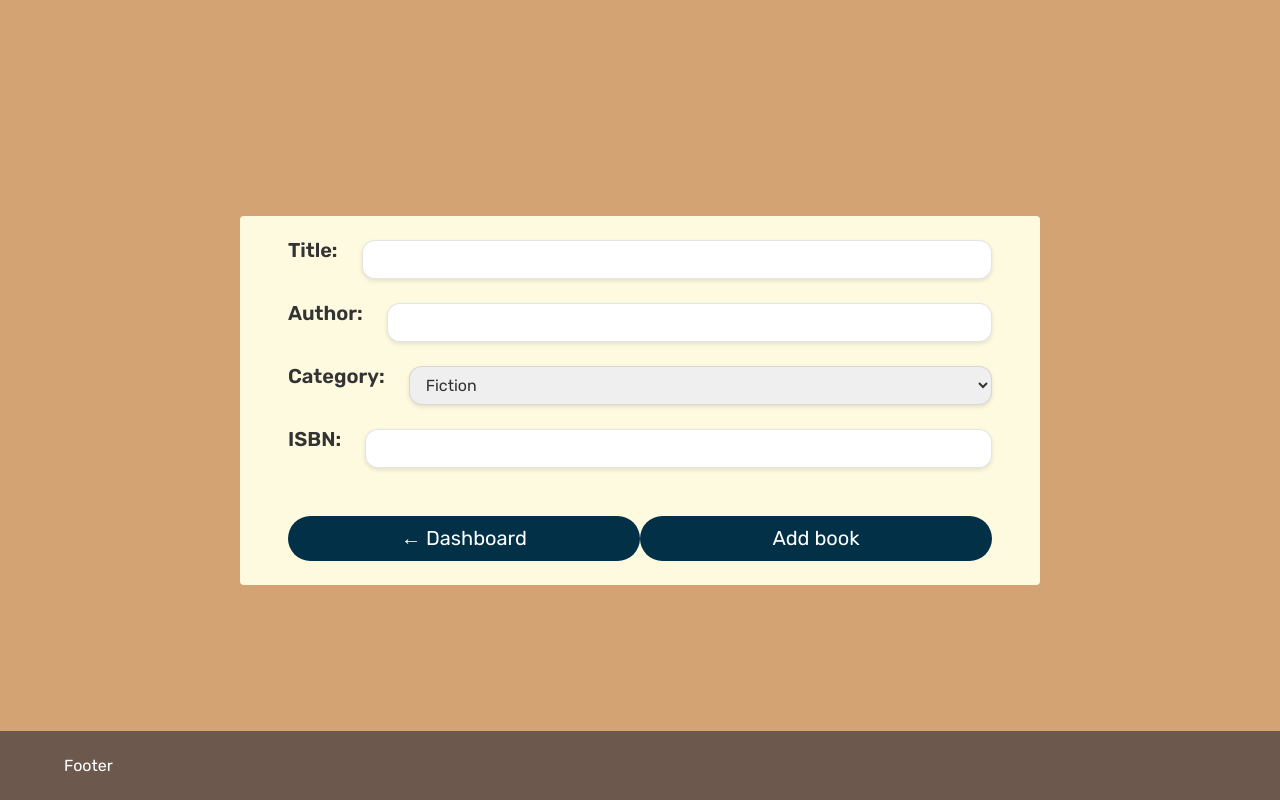
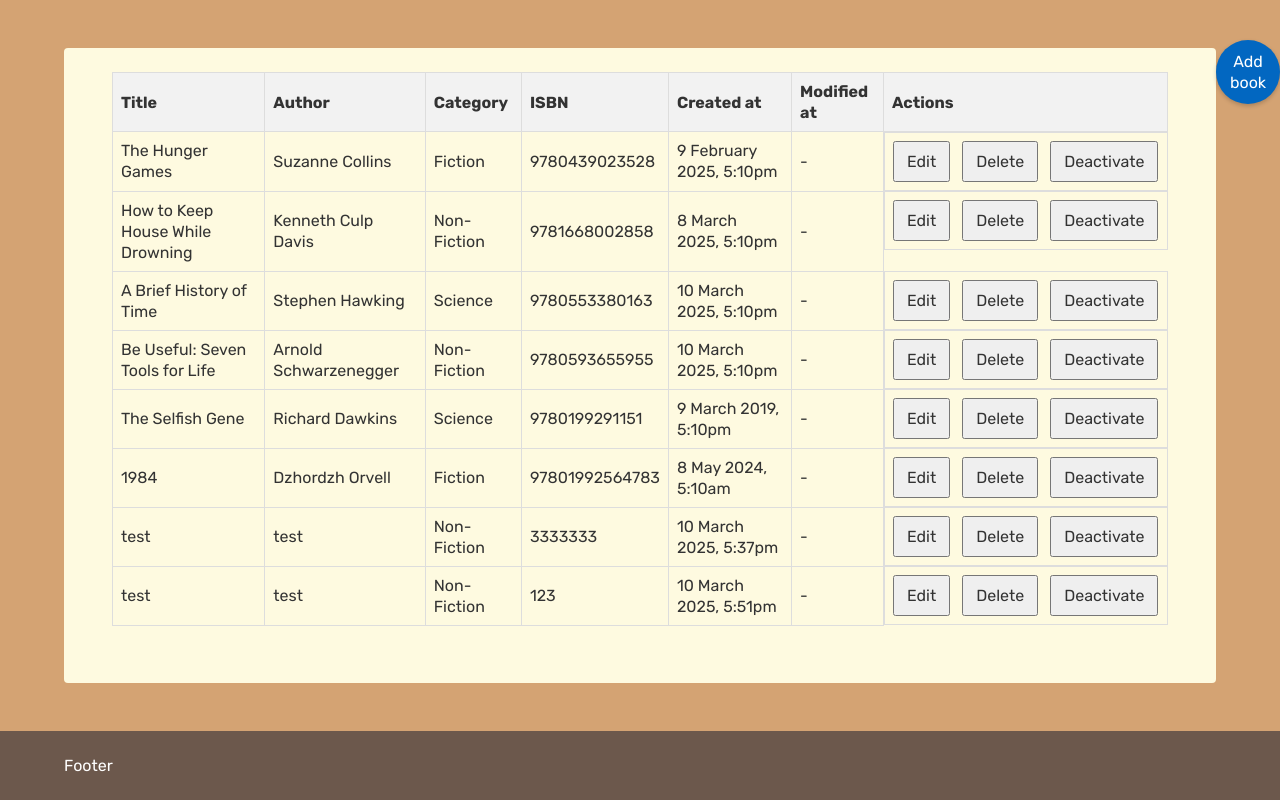
Before and after one commit to ivantelizhenko/Luna__test--ivantelizhenko, a React (Vite) app: page / in a window 1280 px wide. Built offline with nearby package versions, Linux system fonts and the light colour scheme; data requests are answered from the project's data file.

Commit message:
add navigation

```diff
--- a/data/db.json
+++ b/data/db.json
@@ -55,6 +55,14 @@
       "category": "Non-Fiction",
       "isbn": 3333333,
       "createdAt": "10 March 2025, 5:37pm"
+    },
+    {
+      "id": "0.740400081187306",
+      "title": "test",
+      "author": "test",
+      "category": "Non-Fiction",
+      "isbn": 123,
+      "createdAt": "10 March 2025, 5:51pm"
     }
   ]
 }
--- a/src/App.tsx
+++ b/src/App.tsx
@@ -1,8 +1,9 @@
 import styled from 'styled-components';
+import { BooksProvider } from './store/BookContext';
+import { Toaster } from 'react-hot-toast';
 
 import Footer from './components/Footer';
 import Main from './components/Main';
-import { Toaster } from 'react-hot-toast';
 
 const Layout = styled.div`
   display: flex;
@@ -12,11 +13,13 @@
 
 function App() {
   return (
-    <Layout>
-      <Main />
-      <Footer />
-      <Toaster />
-    </Layout>
+    <BooksProvider>
+      <Layout>
+        <Main />
+        <Footer />
+        <Toaster />
+      </Layout>
+    </BooksProvider>
   );
 }
 
--- a/src/components/BookForm/BookForm.tsx
+++ b/src/components/BookForm/BookForm.tsx
@@ -37,7 +37,7 @@
 };
 
 function BookForm() {
-  const { addBook } = useBooks();
+  const { addBook, toDashboard } = useBooks();
   const [formData, setFormData] = useState<DataBookFields>({
     title: '',
     author: '',
@@ -63,7 +63,7 @@
       id: Math.random().toString(),
     };
     addBook(newBook);
-
+    toDashboard();
     setFormData({
       title: '',
       author: '',
@@ -111,7 +111,7 @@
       </BookFormRow>
 
       <BookFormRow>
-        <Button>&larr; Dashboard</Button>
+        <Button onClick={toDashboard}>&larr; Dashboard</Button>
         <Button type="submit">Add book</Button>
       </BookFormRow>
     </StyledBookForm>
--- a/src/components/Button.tsx
+++ b/src/components/Button.tsx
@@ -16,8 +16,12 @@
   type?: 'submit' | 'reset' | 'button';
 };
 
-function Button({ children, type = 'button' }: ButtonProps) {
-  return <StyledButton type={type}>{children}</StyledButton>;
+function Button({ children, type = 'button', onClick }: ButtonProps) {
+  return (
+    <StyledButton type={type} onClick={onClick}>
+      {children}
+    </StyledButton>
+  );
 }
 
 export default Button;
--- a/src/components/Dashboard.tsx
+++ b/src/components/Dashboard.tsx
@@ -1,5 +1,6 @@
 import styled from 'styled-components';
 import Table from './Table';
+import { useBooks } from '../store/BookContext';
 
 const StyledDashboard = styled.div`
   background-color: #fefae0;
@@ -9,9 +10,25 @@
   overflow: auto;
 `;
 
+const AddBookButton = styled.button`
+  height: 6.4rem;
+  width: 6.4rem;
+  border: none;
+  border-radius: 50%;
+  box-shadow: 0 2px 4px rgba(0 0 0 / 0.2);
+  background-color: #0267c1;
+  color: #fff;
+  position: fixed;
+  right: 0;
+  top: 5%;
+`;
+
 function Dashboard() {
+  const { toForm } = useBooks();
+
   return (
     <StyledDashboard>
+      <AddBookButton onClick={toForm}>Add book</AddBookButton>
       <Table />
     </StyledDashboard>
   );
--- a/src/components/Main.tsx
+++ b/src/components/Main.tsx
@@ -1,7 +1,8 @@
 import styled from 'styled-components';
 import BookForm from './BookForm/BookForm';
-import { BooksProvider } from '../store/BookContext';
+
 import Dashboard from './Dashboard';
+import { useBooks } from '../store/BookContext';
 
 const StyledMain = styled.main`
   background-color: #d4a373;
@@ -10,13 +11,12 @@
 `;
 
 function Main() {
+  const { page } = useBooks();
   return (
-    <BooksProvider>
-      <StyledMain>
-        <BookForm />
-        {/* <Dashboard /> */}
-      </StyledMain>
-    </BooksProvider>
+    <StyledMain>
+      {page === 'form' && <BookForm />}
+      {page === 'dashboard' && <Dashboard />}
+    </StyledMain>
   );
 }
 
--- a/src/store/BookContext.tsx
+++ b/src/store/BookContext.tsx
@@ -11,6 +11,7 @@
 
 const initialState: AppState = {
   books: [],
+  page: 'dashboard',
 };
 
 function booksReducer(state: AppState, action: Action): AppState {
@@ -25,6 +26,7 @@
       return {
         ...state,
         books: [...state.books, action.payload],
+        page: 'dashboard',
       };
     }
     case 'book/remove': {
@@ -32,6 +34,13 @@
         ...state,
         books: [...state.books.filter(book => book.isbn !== action.payload)],
       };
+    }
+
+    case 'page/toDashboard': {
+      return { ...state, page: 'dashboard' };
+    }
+    case 'page/toForm': {
+      return { ...state, page: 'form' };
     }
 
     default:
@@ -68,6 +77,12 @@
     removeBook(isbn) {
       dispatch({ type: 'book/remove', payload: isbn });
     },
+    toDashboard() {
+      dispatch({ type: 'page/toDashboard' });
+    },
+    toForm() {
+      dispatch({ type: 'page/toForm' });
+    },
   };
 
   return <BooksContext.Provider value={ctx}>{children}</BooksContext.Provider>;
```
Also changed, not shown: src/store/BookContextType.ts (+16 -1 lines).
